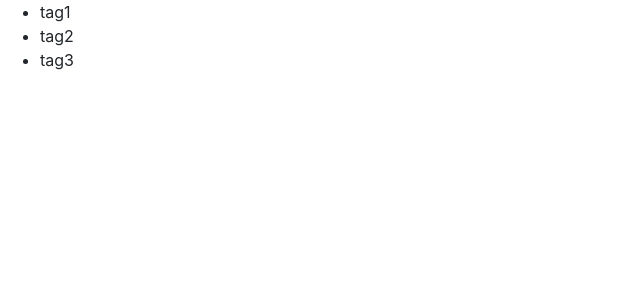
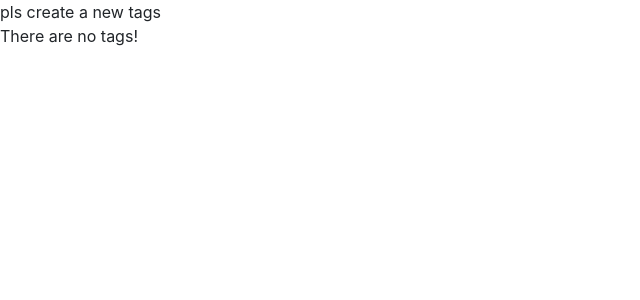
Before and after one commit to MonaliGanganeNeosoft/React-all, a React (Create React App) app: page / in a window 1280 px wide. Shown: the top 300 px of the page, without its empty margins (0-640 px from the left). Built offline with nearby package versions, Linux system fonts and the light colour scheme.

Commit message:
if tag is empty state then pls create tage

```diff
--- a/src/components/counter.jsx
+++ b/src/components/counter.jsx
@@ -2,7 +2,7 @@ import React, { Component } from "react";
 class Counter extends Component {
   state = {
     count: 0,
-    tags: ["tag1", "tag2", "tag3"],
+    tags: [],
   };
 
   renderTags() {
@@ -18,7 +18,12 @@ class Counter extends Component {
     );
   }
   render() {
-    return <>{this.renderTags()}</>;
+    return (
+      <>
+        {this.state.tags.length === 0 && "pls create a new tags"}
+        {this.renderTags()}
+      </>
+    );
   }
 }
 export default Counter;
```
